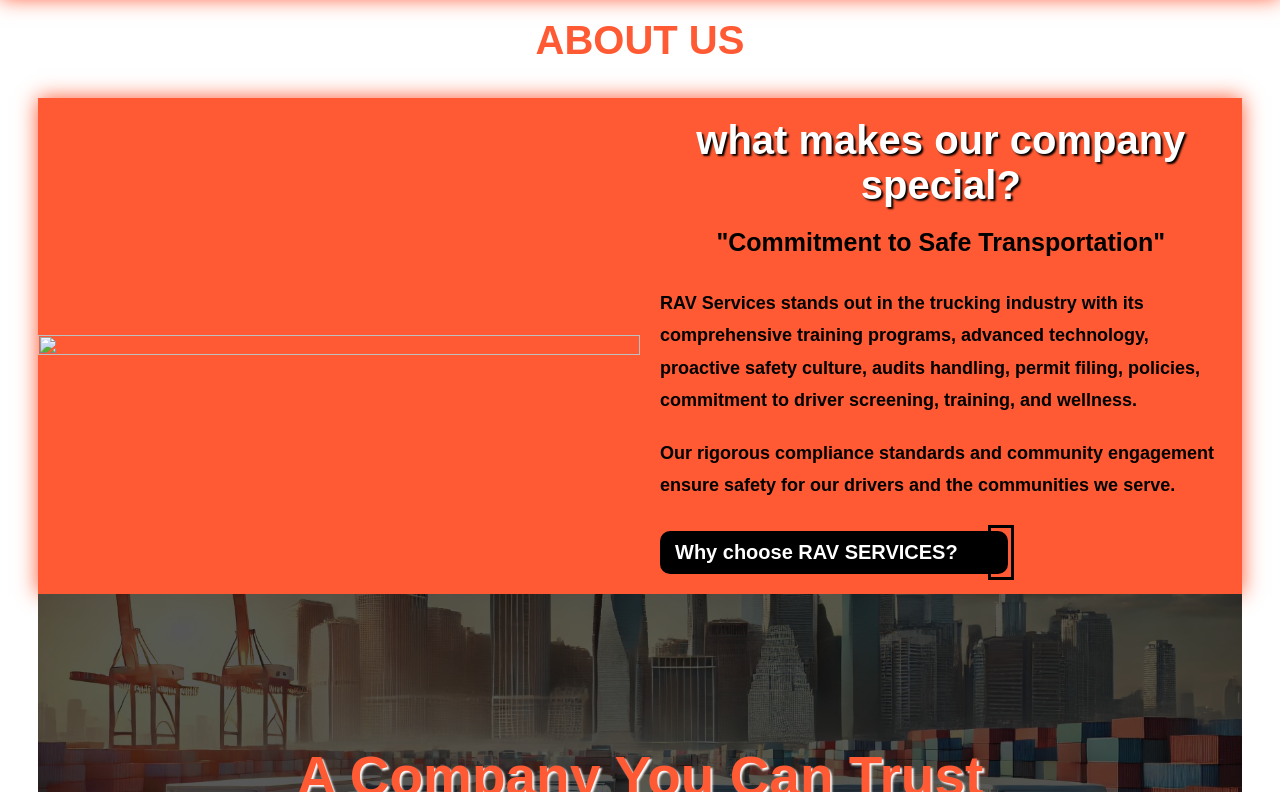
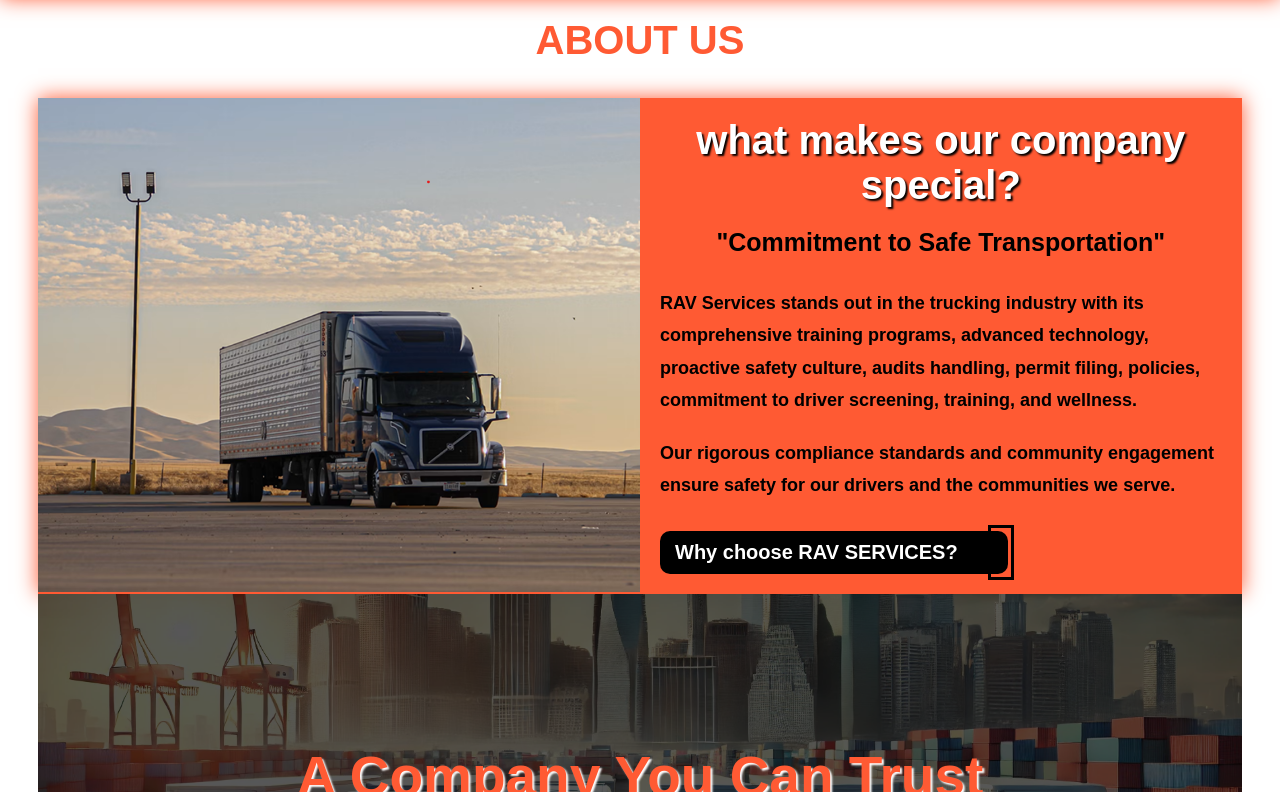
Before and after one commit to muskanverma05/ravservices, a plain HTML site: page index.html in a window 1280 px wide. Shown: the part 802-1594 px from the top of the page. Drawn offline with nearby package versions, Linux system fonts and the light colour scheme; the site is published under a folder, as on GitHub Pages, so addresses that start at the root find nothing.

Commit message:
Update index.html

```diff
--- a/index.html
+++ b/index.html
@@ -86,7 +86,7 @@
     <div class="row">
 
       <div class="image">
-        <img src="/assets/about.png" alt="" >
+        <img src="assets/about.png" alt="" >
       </div>
 
       <div class="content">
```
